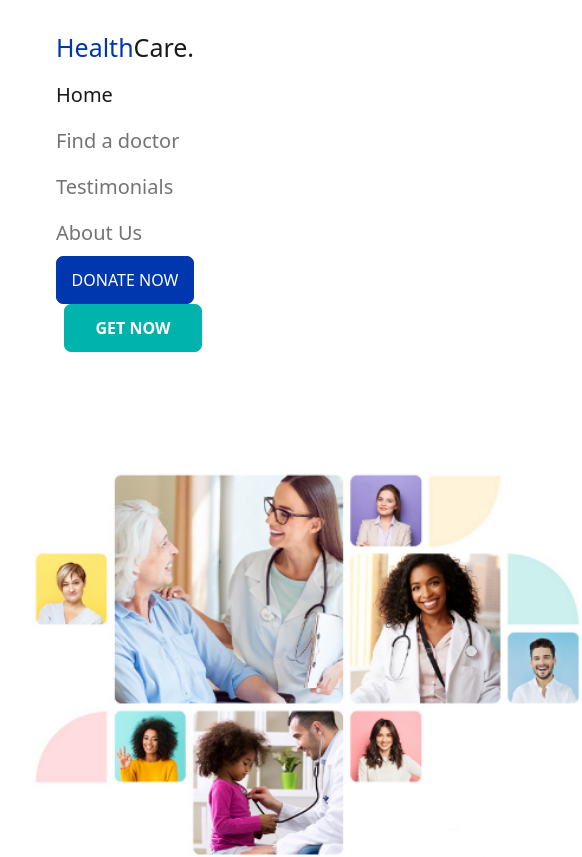
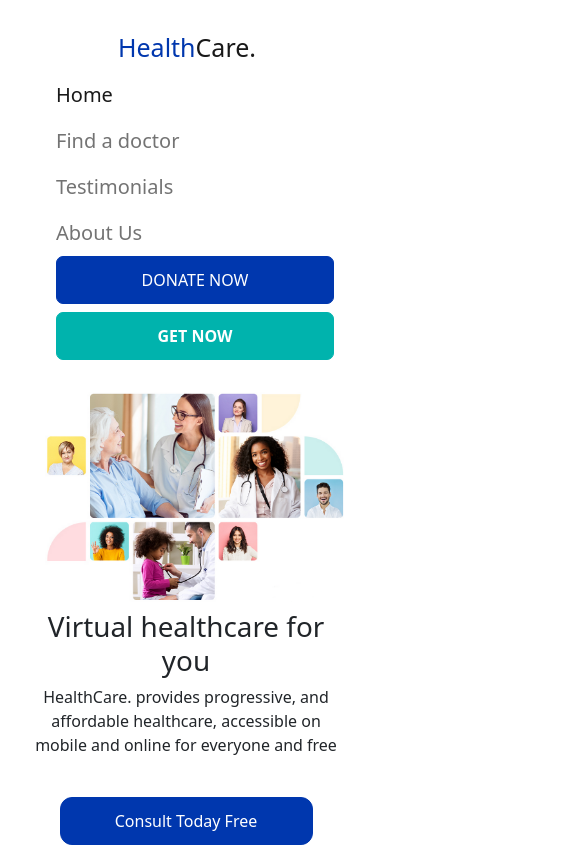
Before and after one commit to celvineadiputra1/healthCare, a React (Create React App) app: page / in a window 390 px wide. Shown: the top 857 px of the page, 582 px wide, since content can reach past the window. Built offline with nearby package versions, Linux system fonts and the light colour scheme.

Commit message:
perbaikan responsive 360px

```diff
--- a/src/Assets/scss/style.scss
+++ b/src/Assets/scss/style.scss
@@ -77,7 +77,40 @@
 .font-weigth-bold {
     font-weight: 400;
 }
-
+@media screen and (min-width: 360px) and (max-width: 392px) {
+    .img-hero {
+        width: 300px;
+    }
+    .text-center-sm {
+        text-align: center;
+    }
+    .flex-medium {
+        display: flex;
+        flex-direction: column;
+        align-items: center;
+    }
+    .d-block-custom {
+        display: block !important;
+        width: 100%;
+        .ml-2 {
+            margin-left: 0 !important;
+        }
+    }
+    .w-100-custom {
+        width: 100%;
+    }
+    .mt-2-custom {
+        margin-top: 0.5rem;
+    }
+    .container {
+        &.mt-6 {
+            margin-top: 0.5rem !important;
+        }
+    }
+    .hero-title {
+        width: 308px;
+    }
+}
 @media screen and (min-width: 393px) and (max-width: 837px) {
     .img-hero {
         width: 349px;
```
